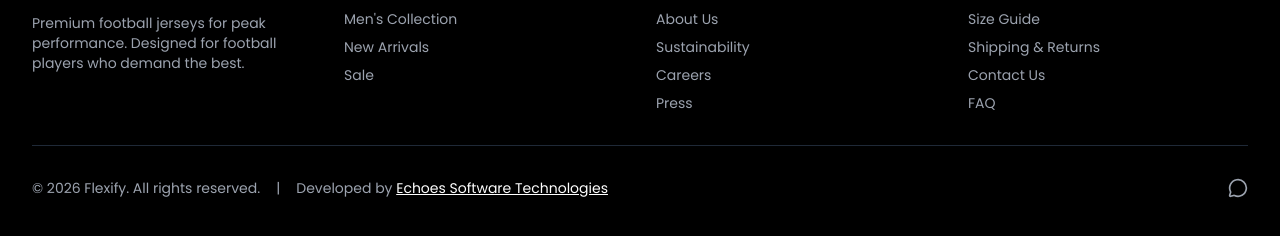
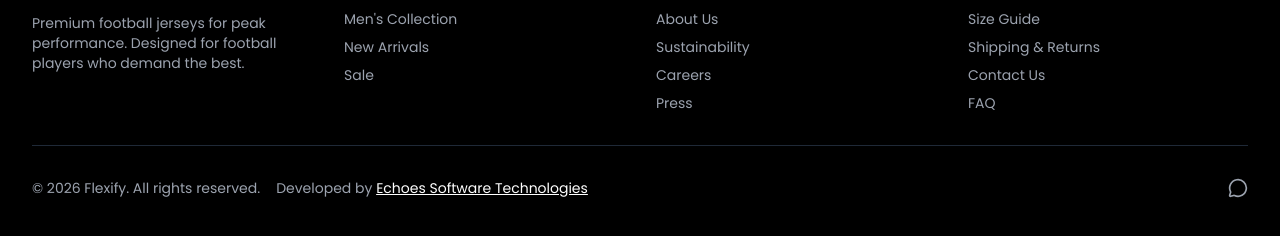
Before and after one commit to flexifysportsethics/flexify, a plain HTML site: page collections.html in a window 1280 px wide. Shown: the part 1288-1524 px from the top of the page. Drawn offline with nearby package versions, Linux system fonts and the light colour scheme.

Commit message:
Update collections.html

```diff
--- a/collections.html
+++ b/collections.html
@@ -146,7 +146,6 @@
       <div class="border-t border-gray-800 mt-8 pt-8 flex flex-col md:flex-row justify-between items-center">
         <div class="flex flex-col md:flex-row items-center gap-2 md:gap-4">
           <p class="text-gray-400 text-sm">&copy; 2026 Flexify. All rights reserved.</p>
-          <p class="text-gray-400 text-sm">|</p>
           <p class="text-gray-400 text-sm">Developed by <a href="https://echoess.in" target="_blank" class="text-white hover:text-blue-400 transition-colors underline">Echoes Software Technologies</a></p>
         </div>
         <div class="flex space-x-6 mt-4 md:mt-0">
```
